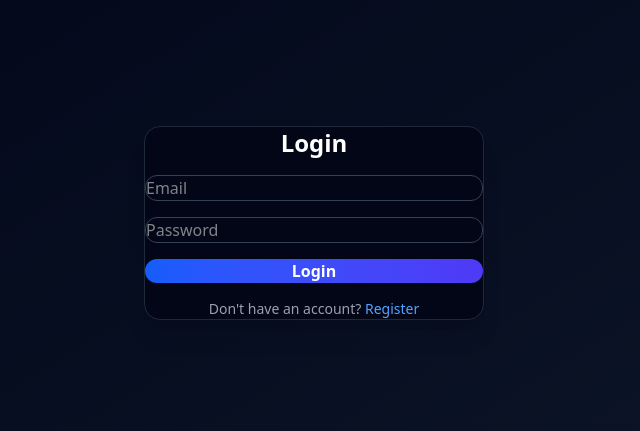
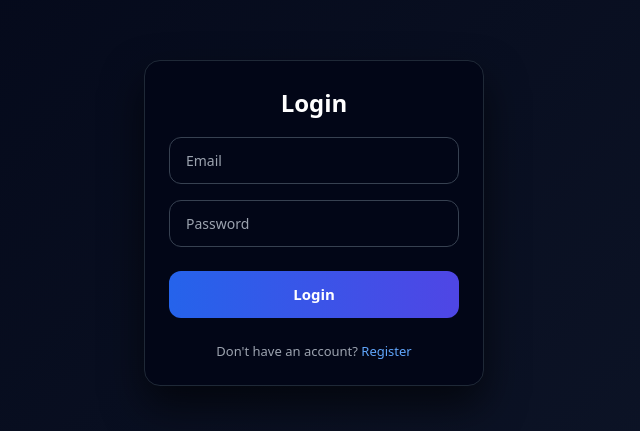
Before and after one commit to ankit-kr-maurya-82/social_media_app, a React (Vite) app in the folder fronted/: page /login in a window 1280 px wide. Shown: the part 177-608 px from the top of the page, without its empty margins (326-966 px from the left). Built offline with nearby package versions, Linux system fonts and the light colour scheme.

Commit message:
login design

```diff
--- /dev/null
+++ b/fronted/src/pages/CSS/Login.css
@@ -0,0 +1,95 @@
+/* Full screen background */
+.login-container {
+  height: 100vh;
+  display: flex;
+  justify-content: center;
+  align-items: center;
+  background: linear-gradient(135deg, #020617, #0f172a);
+}
+
+/* Form box */
+.login-form {
+  background-color: #020617;
+  color: #ffffff;
+  padding: 24px;
+  width: 340px;
+  border-radius: 16px;
+  box-shadow: 0 20px 40px rgba(0, 0, 0, 0.6);
+  border: 1px solid #1f2937;
+  display: flex;
+  flex-direction: column;
+  gap: 16px;
+}
+
+/* Heading */
+.login-form h2 {
+  font-size: 24px;
+  font-weight: 700;
+  text-align: center;
+}
+
+/* Error message */
+.error-msg {
+  color: #ef4444;
+  font-size: 14px;
+  text-align: center;
+}
+
+/* Input fields */
+.login-form input {
+  background-color: #020617;
+  border: 1px solid #374151;
+  padding: 12px 16px;
+  border-radius: 12px;
+  color: white;
+  outline: none;
+  font-size: 14px;
+}
+
+.login-form input::placeholder {
+  color: #9ca3af;
+}
+
+.login-form input:focus {
+  border-color: #3b82f6;
+}
+
+/* Button */
+.login-btn {
+  margin-top: 8px;
+  padding: 12px;
+  border-radius: 12px;
+  font-weight: 600;
+  font-size: 15px;
+  cursor: pointer;
+  color: white;
+  background: linear-gradient(90deg, #2563eb, #4f46e5);
+  border: none;
+  transition: opacity 0.2s ease;
+}
+
+.login-btn:hover {
+  opacity: 0.9;
+}
+
+.login-btn:disabled {
+  opacity: 0.6;
+  cursor: not-allowed;
+}
+
+/* Footer text */
+.login-footer {
+  margin-top: 8px;
+  font-size: 13px;
+  text-align: center;
+  color: #9ca3af;
+}
+
+.login-footer a {
+  color: #60a5fa;
+  text-decoration: none;
+}
+
+.login-footer a:hover {
+  text-decoration: underline;
+}
--- a/fronted/src/pages/Login.jsx
+++ b/fronted/src/pages/Login.jsx
@@ -2,6 +2,7 @@ import React, { useState, useContext } from "react";
 import { Link, useNavigate } from "react-router-dom";
 import UserContext from "../context/UserContext";
 import api from "../api/axios.js";
+import "./CSS/Login.css"
 
 const Login = () => {
   const [email, setEmail] = useState("");
@@ -40,17 +41,17 @@ const Login = () => {
   };
 
   return (
-    <div className="h-screen flex justify-center items-center bg-gradient-to-br from-[#020617] to-[#0f172a]">
-      <form className="bg-[#020617] text-white p-6 rounded-2xl shadow-xl w-[340px] flex flex-col gap-4 border border-gray-800">
-        <h2 className="text-2xl font-bold text-center">Login</h2>
-        {errorMsg && <p className="text-red-500 text-sm text-center">{errorMsg}</p>}
+    <div className="login-container">
+      <form className="login-form">
+        <h2 className="">Login</h2>
+        {errorMsg && <p className="error-msg">{errorMsg}</p>}
 
         <input
           type="email"
           placeholder="Email"
           value={email}
           onChange={(e) => setEmail(e.target.value)}
-          className="bg-[#020617] border border-gray-700 px-4 py-3 rounded-xl outline-none focus:border-blue-500"
+          className=""
           required
         />
         <input
@@ -58,19 +59,19 @@ const Login = () => {
           placeholder="Password"
           value={password}
           onChange={(e) => setPassword(e.target.value)}
-          className="bg-[#020617] border border-gray-700 px-4 py-3 rounded-xl outline-none focus:border-blue-500"
+          className=""
           required
         />
         <button
           type="submit"
           onClick={handleSubmit}
           disabled={loading}
-          className="mt-2 bg-gradient-to-r from-blue-600 to-indigo-600 hover:opacity-90 transition py-3 rounded-xl font-semibold"
+          className="login-btn"
         >
           {loading ? "Logging in..." : "Login"}
         </button>
 
-        <p className="text-sm text-center text-gray-400 mt-2">
+        <p className="login-footer">
           Don't have an account?{" "}
           <Link to="/register" className="text-blue-400 hover:underline">
             Register
```
